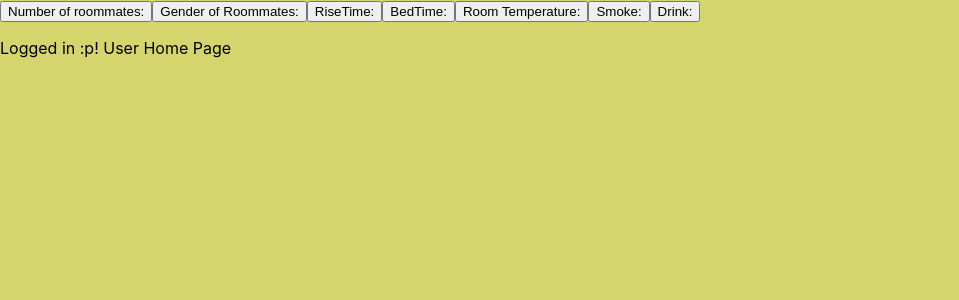
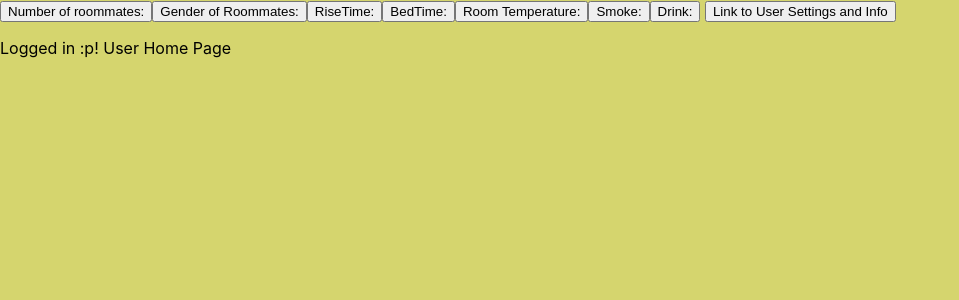
Before and after one commit to Rumeez/Rumeez, a React (Create React App) app: page /pages/User_Home_page in a window 1280 px wide. Shown: the top 300 px of the page, without its empty margins (0-959 px from the left). Built offline with nearby package versions, Linux system fonts and the light colour scheme.

Commit message:
Established Links b/w Login pg, Usr home pg, & User Settings pg

```diff
--- a/src/App.tsx
+++ b/src/App.tsx
@@ -13,6 +13,7 @@ import { handleButtonClick } from './buttonLogic';
 import InputField from './InputField'; // Correct the path if needed
 import CreateAccount from './createAccount';
 import User_Home_Page from './pages/User_Home_page';
+import User_Settings_and_Info from './pages/User_Settings_and_Info';
 
       //In Progress
   //TODO: {Write Login Render Function for two scenarios:
@@ -157,9 +158,7 @@ const Home: React.FC<AppProps> = (
        accessLogin_status={accessLogin_status}
        accessTrack_clicks={accessTrack_clicks}
       />
-      <Link to="/createAccount"> {/* Add this line */}
-        <button className="create_acc"> Create Account </button>
-      </Link>
+      <Createacc />
     </div>
   );
 }
@@ -264,6 +263,7 @@ return (
         <Route path="/userInfo" element={<UserInfo />} />
         <Route path="/pages/User_Home_page" element={<User_Home_Page />}  />
         <Route path="/createAccount" element={<CreateAccount />} />
+        <Route path="/pages/User_Settings_and_Info" element={ <User_Settings_and_Info />} />
           {/* Other routes go here */}
           </Routes>
       </div>
--- a/src/pages/User_Home_page.tsx
+++ b/src/pages/User_Home_page.tsx
@@ -1,4 +1,5 @@
 import React from 'react';
+import {Link} from 'react-router-dom'
 
 interface User_Info {
       //Number of roommates
@@ -42,7 +43,19 @@ const User_Info_Button: React.FC<User_data_props> = ({user_data, label}) => {
     );
 }
 
+function User_settings () {
+  return(
+    <Link to="pages/User_Settings_and_Info">
+            <button>
+                Link to User Settings and Info
+            </button>
+    </Link>
+  );
+}
+
+
 export default function User_Home_Page() {
+
 
   //Prototype to fill params until can figure out
       // how to fill in the params with backend data
@@ -66,6 +79,11 @@ export default function User_Home_Page() {
       <User_Info_Button user_data={userInfo.temp} label="Room Temperature: " />
       <User_Info_Button user_data={userInfo.smoking} label="Smoke: " />
       <User_Info_Button user_data={userInfo.drinking} label="Drink: " />
+
+      <> </>
+
+      <User_settings />
+
       {/*TODO: figure out how to make drop down for top three room choices*/}
 
       <p> Logged in :p! User Home Page</p>
```
